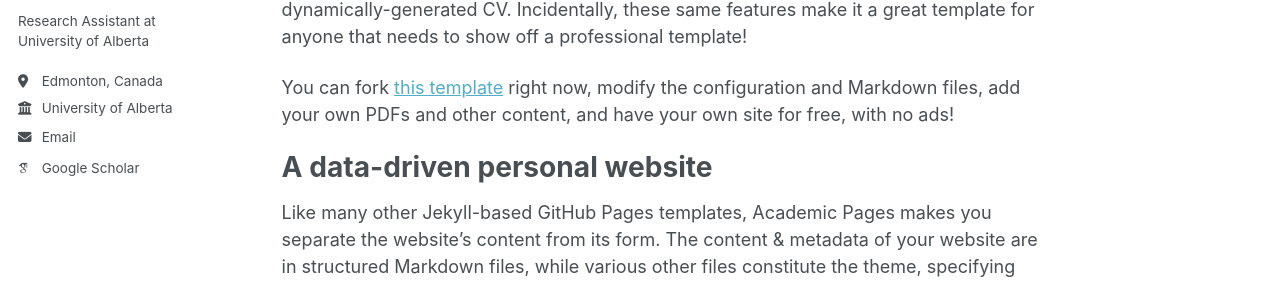
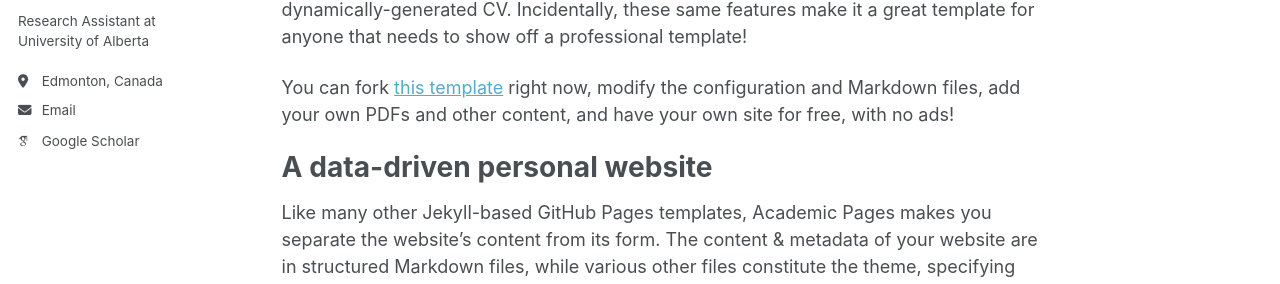
Before and after one commit to jimuelceleste/jimuelceleste.github.io, a Jekyll site: the page built from _pages/about.md, in a window 1280 px wide. Shown: the part 337-621 px from the top of the page. Built offline with Jekyll 4.4.1, drawn with Linux system fonts in a browser that asks for light colours; some web fonts are replaced; a script bundle is joined from its source files by our own code; library files that are not in the unit come from our copies.

Commit message:
Update _config.yml

```diff
--- a/_config.yml
+++ b/_config.yml
@@ -28,7 +28,7 @@ author:
   pronouns         : "he/him" # example: "she/her"
   bio              : "Research Assistant at University of Alberta"
   location         : "Edmonton, Canada"
-  employer         : "University of Alberta"
+  employer         : # "University of Alberta"
   uri              : # URL
   email            : "jimueljr@ualberta.ca"
 
```
